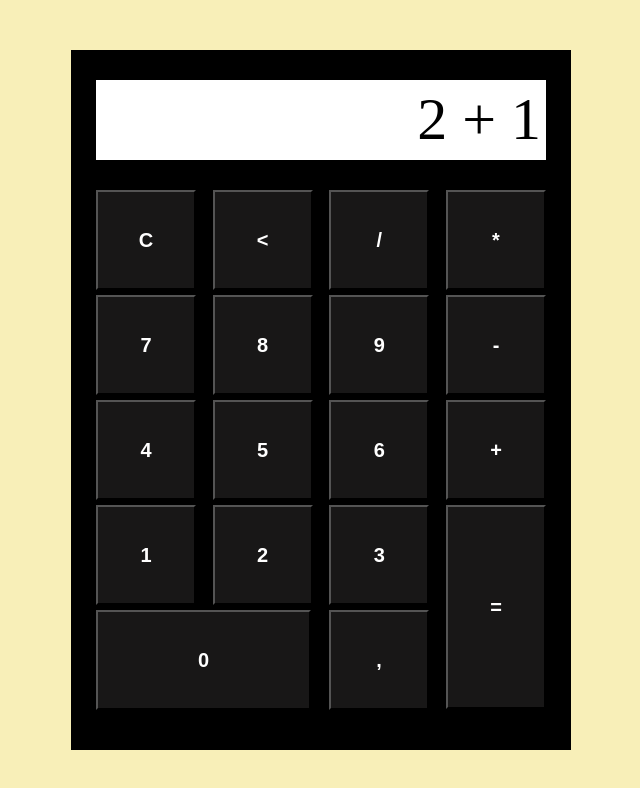
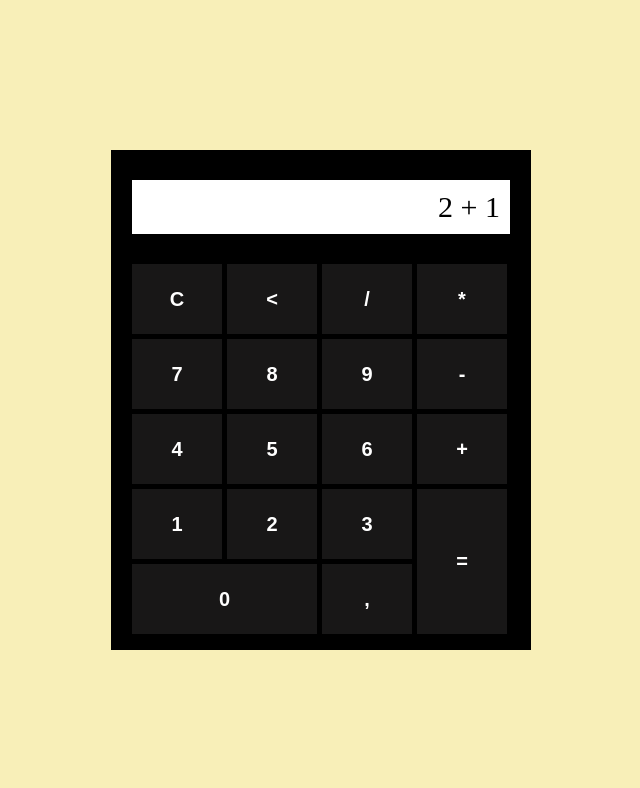
Before and after one commit to joaovxsantos/Calculadora, a plain HTML site: page index.html in a window 1280 px wide. Shown: the whole page, without its empty margins (319-959 px from the left). Drawn offline with Linux system fonts and the light colour scheme.

Commit message:
style commit

```diff
--- a/style.css
+++ b/style.css
@@ -13,29 +13,26 @@ body {
 }
 
 .container-calc {
-  width: 500px;
-  height: 700px;
+  width: 420px;
+  height: 500px;
   background: #000;
 }
 
 .container-calc .screen {
   width: 90%;
-  /* background: red; */
+  padding: 30px 0px;
   margin: auto;
-  padding: 30px 0px;
 }
 
 .container-calc .screen p {
   width: 100%;
-  height: 80px;
   background: #fff;
-  font-size: 60px;
+  font-size: 30px;
   text-align: end;
-  padding: 5px;
+  padding: 10px;
 }
 
 .buttons-calc {
-  /* background: red; */
   width: 90%;
   margin: auto;
   display: flex;
@@ -45,31 +42,36 @@ body {
 
 .buttons-calc .card {
   display: flex;
-  justify-content: space-between;
-  gap: 15px;
-  height: 100px;
+  height: 70px;
+  gap: 5px;
 }
 
 .buttons-calc button {
-  width: 100px;
-  height: 100px;
-  box-shadow: 0 0 5px rgba(0, 0, 0, 0.3);
+  width: 90px;
+  height: 70px;
+  border: none;
+  color: #fff;
   background: #181717;
-  color: #fff;
   font-weight: 700;
   font-size: 20px;
   cursor: pointer;
+  transition: all 150ms ease;
+}
+
+.buttons-calc button:active {
+  transform: scale(0.95);
 }
 
 .buttons-calc .card-diferent {
   display: flex;
-  justify-content: space-between;
-  width: 74%;
+  gap: 5px;
+  width: 280px;
+}
+
+.card-diferent #zero {
+  width: 185px;
 }
 
 .card #equal {
-  height: 204px;
+  height: 145px;
 }
-.card-diferent #zero {
-  width: 215px;
-}
```
